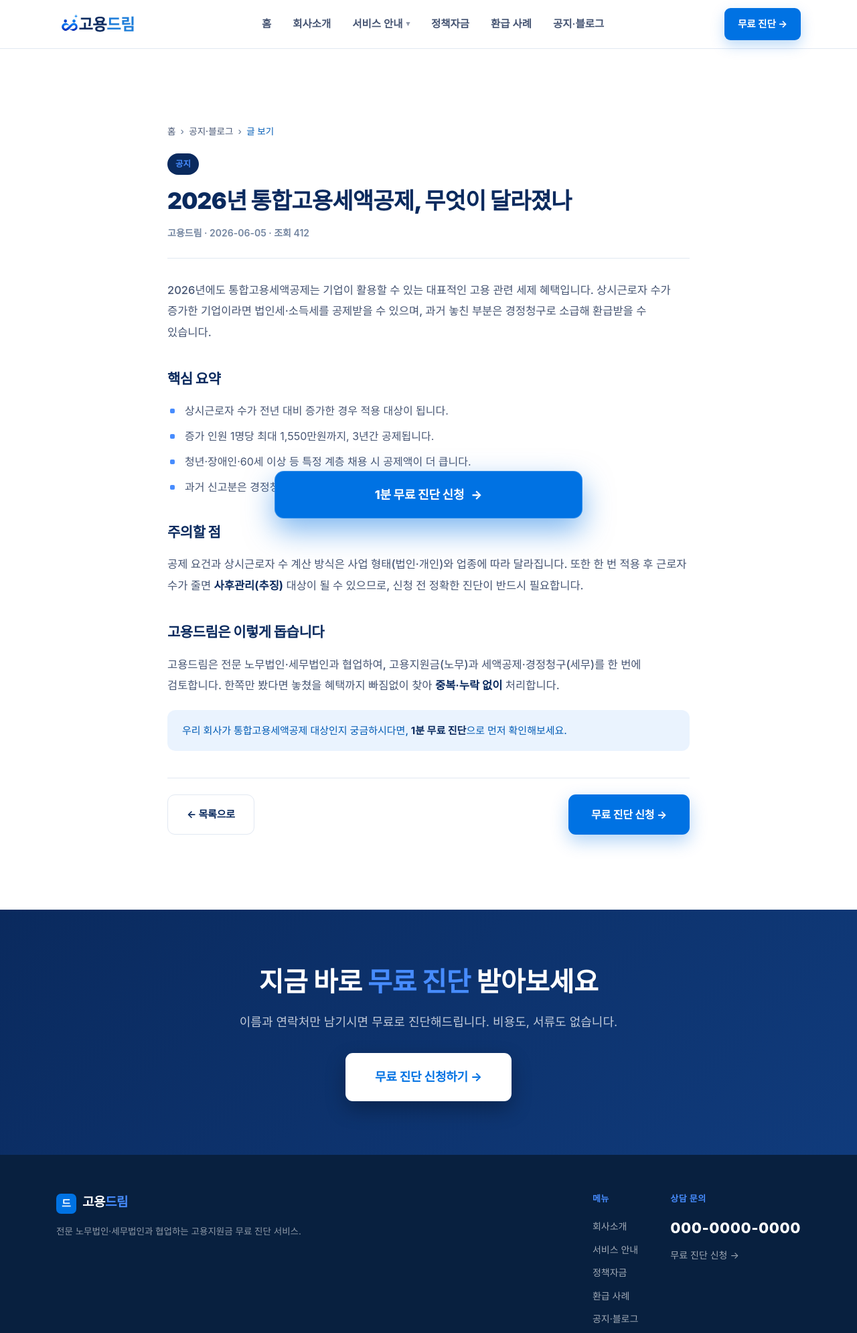
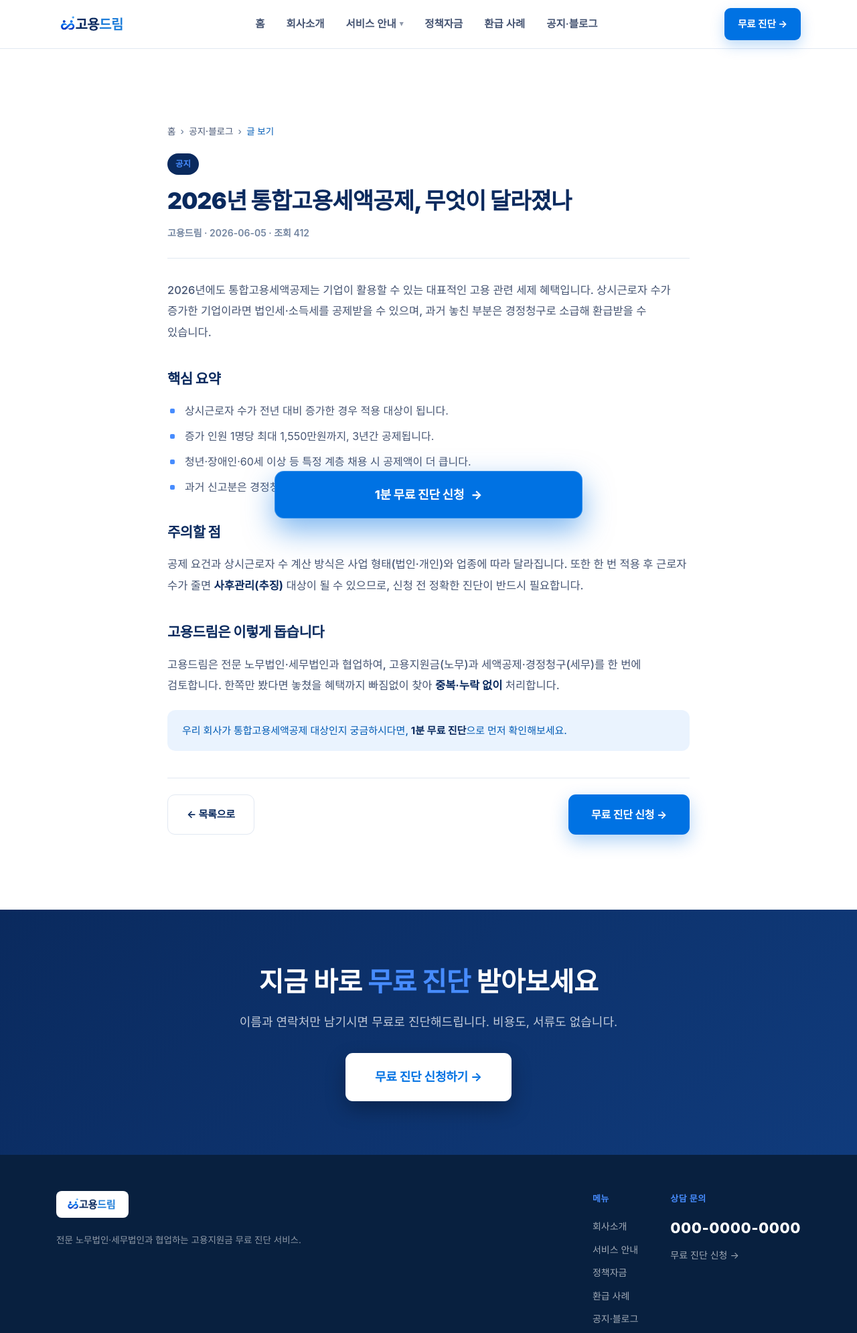
Before and after one commit to seowol0702/goyongdream, a plain HTML site: page post.html in a window 1280 px wide. Shown: the top 1990 px of the page at 67% size. Drawn offline with Linux system fonts and the light colour scheme; a web font is replaced by a local one.

Commit message:
Add files via upload

```diff
--- a/css/style.css
+++ b/css/style.css
@@ -57,9 +57,9 @@
 /* ===== Header / Nav (White) ===== */
 .site-header{position:sticky;top:0;z-index:200;background:rgba(255,255,255,.97);backdrop-filter:saturate(180%) blur(12px);border-bottom:1px solid var(--line)}
 .nav{display:flex;align-items:center;justify-content:space-between;height:72px}
-.brand{display:flex;align-items:center;gap:10px}
-.brand-logo{height:40px;width:auto;display:block}
-@media (max-width:600px){.brand-logo{height:32px}}
+.brand{display:flex;align-items:center;gap:10px;flex-shrink:0}
+.brand-logo{height:34px!important;width:auto;max-height:34px;display:block;object-fit:contain}
+@media (max-width:600px){.brand-logo{height:28px!important;max-height:28px}}
 .brand .mark{width:32px;height:32px;border-radius:8px;background:var(--blue);display:flex;align-items:center;justify-content:center;font-weight:800;color:#fff;font-size:17px}
 .brand .word{font-size:21px;font-weight:800;color:var(--navy);letter-spacing:-.5px}
 .brand .word .g{color:var(--blue)}
@@ -158,3 +158,7 @@
 .float-cta span{transition:transform .2s}
 .float-cta:hover span{transform:translateX(4px)}
 @media (max-width:600px){.float-cta{left:14px;right:14px;min-width:0;transform:none;bottom:14px;border-radius:13px;padding:18px}.float-cta:hover{transform:translateY(-2px)}}
+
+/* 푸터 로고 (다크 배경 → 흰 라운드 칩 위에 컬러 로고) */
+.footer-logo-wrap{display:inline-block;background:#fff;border-radius:8px;padding:7px 12px}
+.footer-logo{height:26px;width:auto;max-height:26px;display:block}
--- a/post.html
+++ b/post.html
@@ -84,7 +84,7 @@
 <footer class="site-footer">
   <div class="container">
     <div class="footer-top">
-      <div class="footer-brand"><div><span class="mark">드</span><span class="word">고용<span class="g">드림</span></span></div><p>전문 노무법인·세무법인과 협업하는 고용지원금 무료 진단 서비스.</p></div>
+      <div class="footer-brand"><div class="footer-logo-wrap"><img src="img/logo_full_dream.jpg" alt="고용드림" class="footer-logo"></div><p>전문 노무법인·세무법인과 협업하는 고용지원금 무료 진단 서비스.</p></div>
       <div class="footer-links">
         <div class="footer-col"><h4>메뉴</h4><a href="about.html">회사소개</a><a href="service.html">서비스 안내</a><a href="policy.html">정책자금</a><a href="cases.html">환급 사례</a><a href="notice.html">공지·블로그</a></div>
         <div class="footer-col footer-contact"><h4>상담 문의</h4><div class="num">000-0000-0000</div><a href="apply.html">무료 진단 신청 →</a></div>
```
Also changed, not shown: about.html (+1 -1 lines), apply.html (+1 -1 lines), cases.html (+1 -1 lines), index.html (+1 -1 lines), notice.html (+1 -1 lines), policy.html (+1 -1 lines), service.html (+1 -1 lines).
